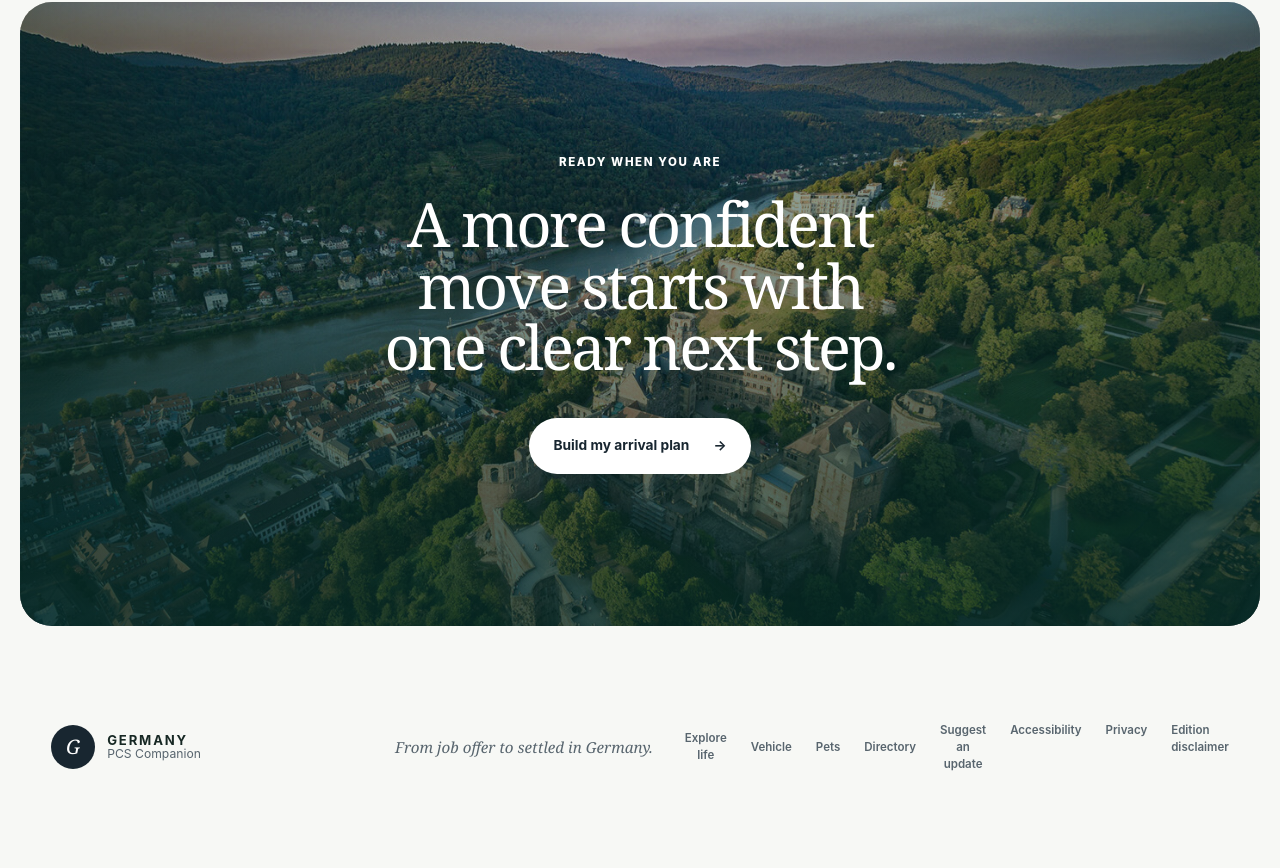
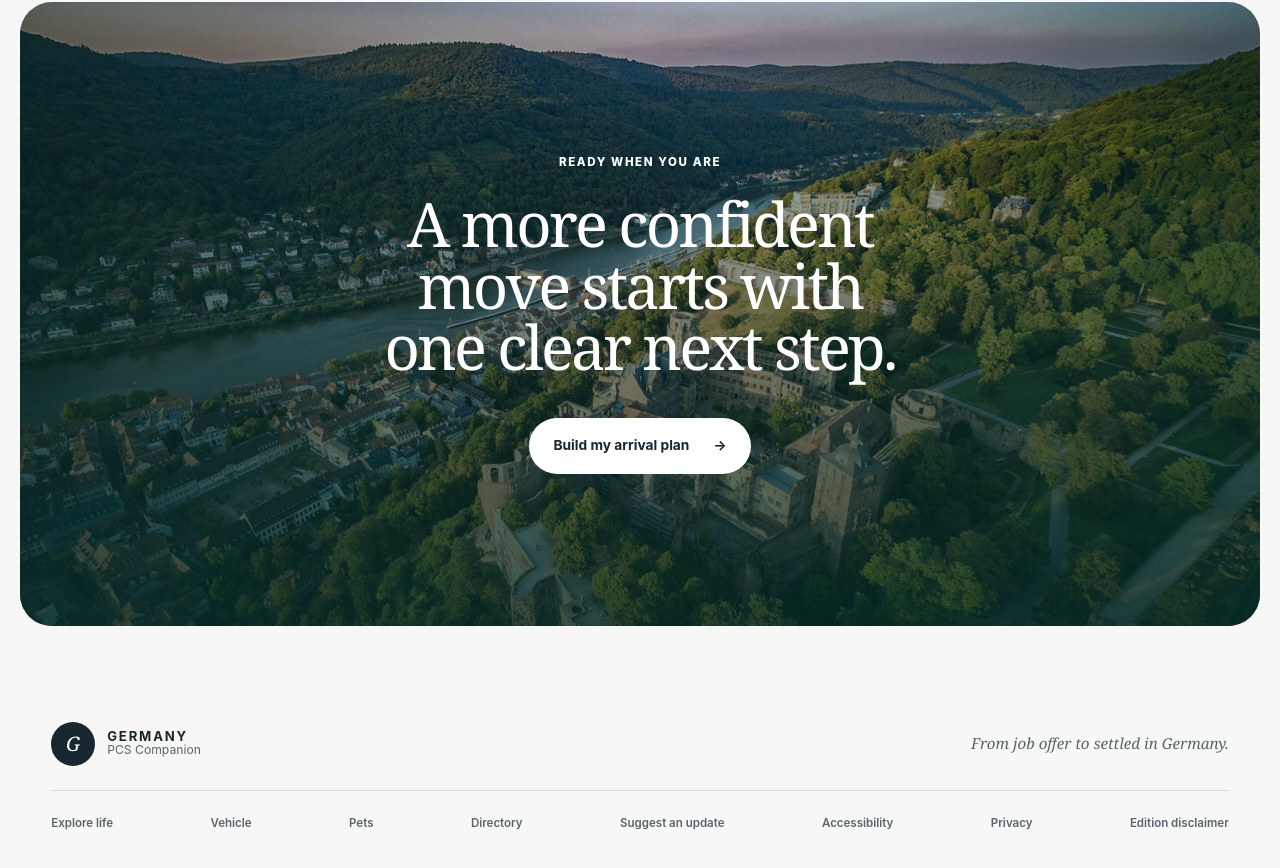
Before and after one commit to ganzon-beep/germany-pcs-companion, a React (Vite) app: page / in a window 1280 px wide. Shown: the part 3710-4578 px from the top of the page. Before the commit the page ends 4547 px from the top, so only its background shows below. Built offline with nearby package versions, Linux system fonts and the light colour scheme.

Commit message:
Refine notice and footer spacing

```diff
--- a/public/sw.js
+++ b/public/sw.js
@@ -1,4 +1,4 @@
-const CACHE_NAME = 'germany-pcs-companion-v37'
+const CACHE_NAME = 'germany-pcs-companion-v38'
 const APP_SHELL = [
   './',
   './index.html',
--- a/src/index.css
+++ b/src/index.css
@@ -1403,9 +1403,9 @@ h1 span {
 
 .site-footer {
   display: grid;
-  grid-template-columns: 1fr auto 1fr;
+  grid-template-columns: auto minmax(12rem, 1fr);
   align-items: center;
-  gap: 2rem;
+  gap: 1.5rem 3rem;
   padding-bottom: 4rem;
 }
 
@@ -3335,6 +3335,7 @@ h1 span {
 }
 
 .site-footer > p {
+  justify-self: end;
   margin: 0;
   color: var(--ink-soft);
   font-family: Georgia, "Times New Roman", serif;
@@ -3344,8 +3345,12 @@ h1 span {
 
 .footer-links {
   display: flex;
-  justify-content: flex-end;
-  gap: 1.5rem;
+  width: 100%;
+  grid-column: 1 / -1;
+  justify-content: space-between;
+  gap: 1rem;
+  border-top: 1px solid #d5ded8;
+  padding-top: 1.5rem;
   color: var(--ink-soft);
   font-size: 0.72rem;
   font-weight: 600;
@@ -3584,6 +3589,10 @@ h1 span {
     text-align: center;
   }
 
+  .site-footer > p {
+    justify-self: center;
+  }
+
   .planner {
     grid-template-columns: 1fr;
   }
@@ -4035,20 +4044,32 @@ h1 span {
 }
 
 @media (max-width: 680px) {
+  .community-notice {
+    padding-bottom: 2.5rem;
+  }
+
   .community-notice > div {
     grid-template-columns: 1fr;
-    gap: 0.65rem;
+    gap: 0.5rem;
     border-left-width: 3px;
-    padding-left: 1rem;
+    padding: 0.2rem 0 0.2rem 0.85rem;
+  }
+
+  .community-notice strong {
+    font-size: 1.05rem;
+    line-height: 1.2;
   }
 
   .community-notice p {
-    font-size: 0.9375rem;
+    font-size: 0.8125rem;
+    font-weight: 600;
+    line-height: 1.55;
   }
 
   .community-notice-button {
     width: fit-content;
-    font-size: 0.875rem;
+    padding: 0.6rem 0.85rem;
+    font-size: 0.75rem;
   }
 
   .suggestion-main {
```
